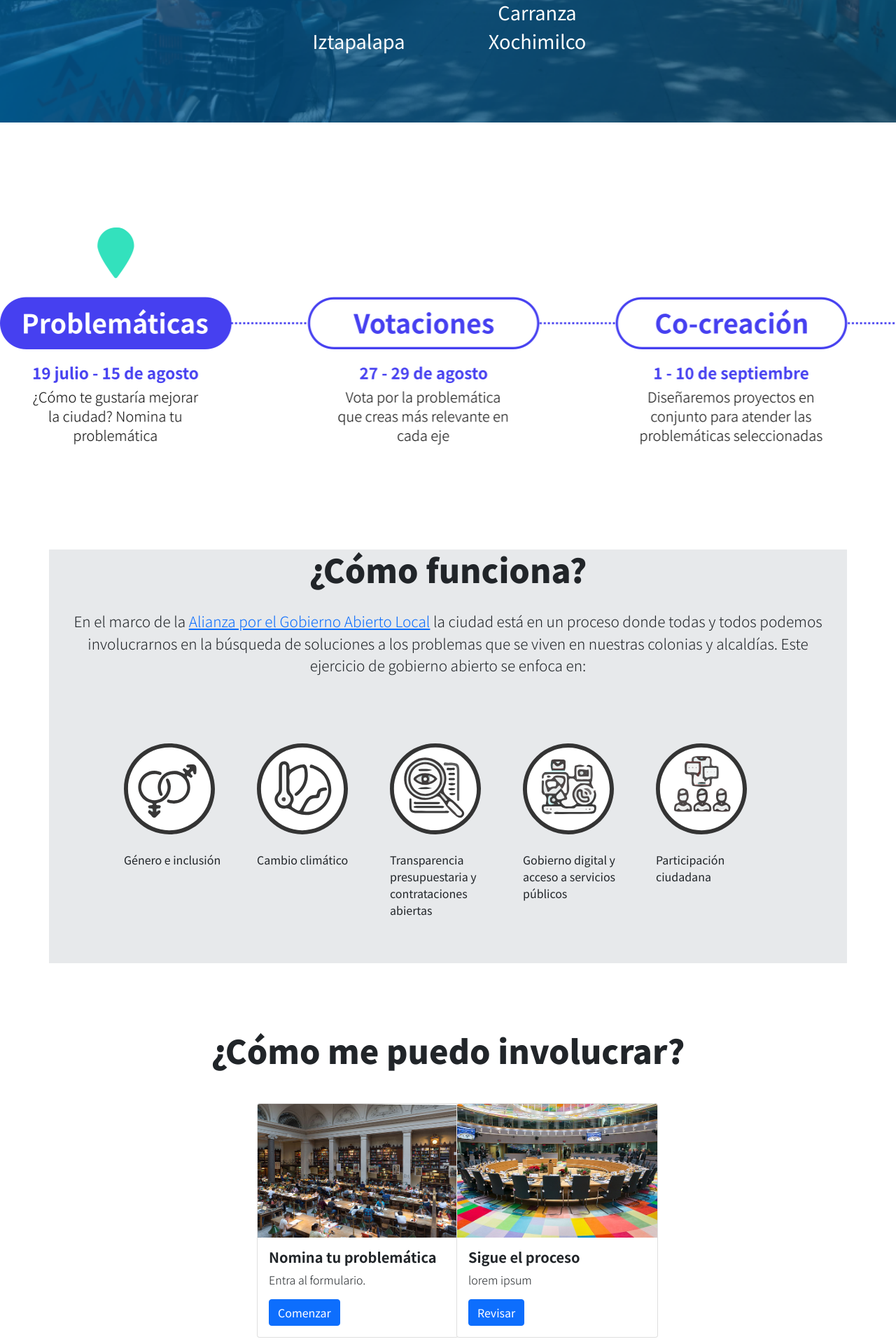
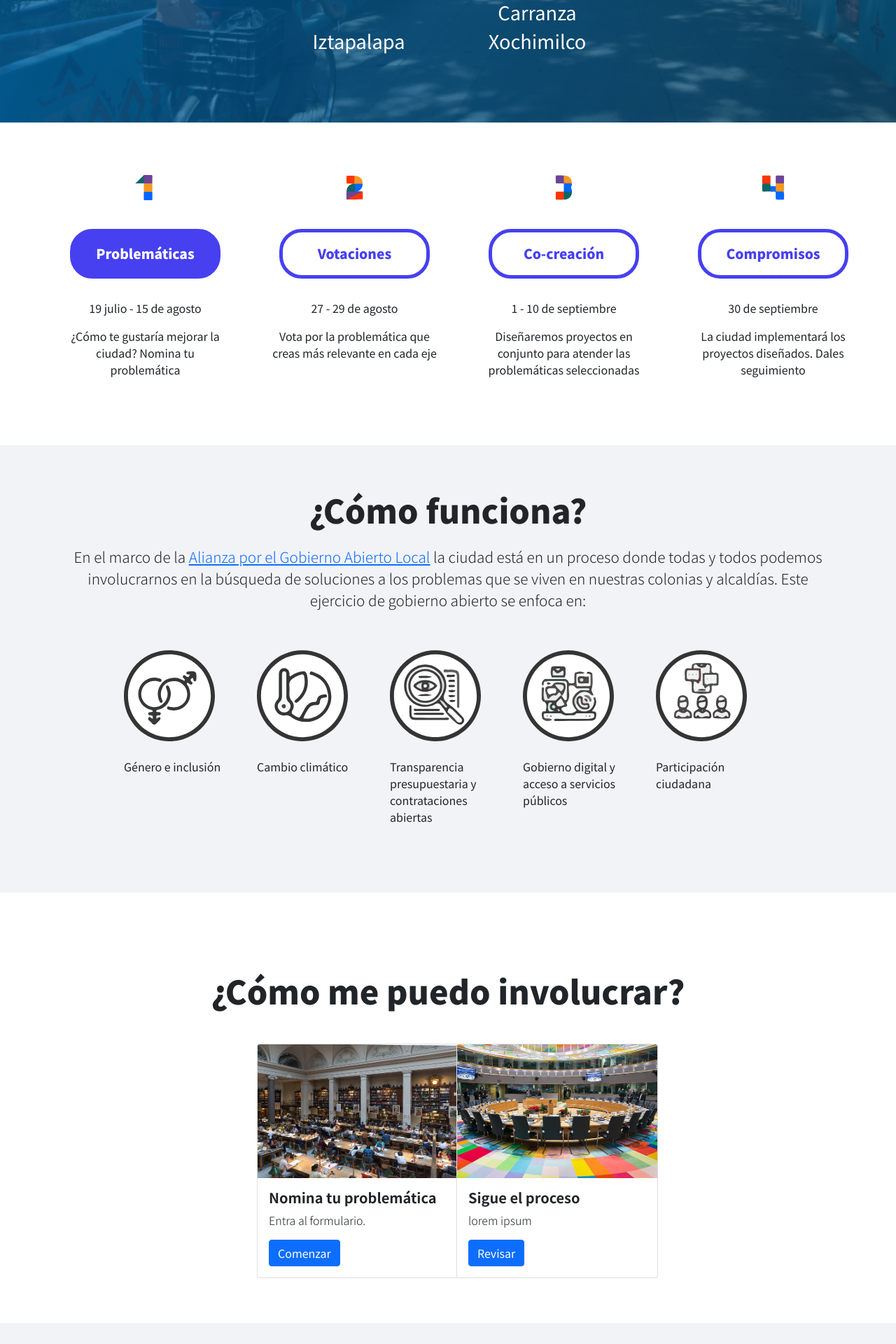
Before and after one commit to basicavisual/ogplocal, a Jekyll site: the page built from index.markdown, in a window 1280 px wide. Shown: the part 753-2673 px from the top of the page at 70% size. Built offline with Jekyll 4.4.1, drawn with Linux system fonts in a browser that asks for light colours; some of the changed text lies outside the part shown.

Commit message:
beta: ajustes de links y colores

```diff
--- a/_includes/home/funciona.html
+++ b/_includes/home/funciona.html
@@ -1,11 +1,12 @@
-<section class="container">
+<section class="section">
+  <div class="container">
     <h2 class="text-center">¿Cómo funciona?</h2>
 
-  <p class="section-text my-4">En el marco de la <a href="https://www.opengovpartnership.org/es/ogp-local/">Alianza por el Gobierno Abierto Local</a> la ciudad está en un proceso donde todas y todos podemos
+    <p class="section-text my-3">En el marco de la <a href="https://www.opengovpartnership.org/es/ogp-local/">Alianza por el Gobierno Abierto Local</a> la ciudad está en un proceso donde todas y todos podemos
       involucrarnos en la búsqueda de soluciones a los problemas que se viven en nuestras colonias y alcaldías.
       Este ejercicio de gobierno abierto se enfoca en:</p>
 
-    <div class="row my-5">
+      <div class="row my-3">
         <div class="col-md-1">
 
         </div>
@@ -33,5 +34,5 @@
 
         </div>
       </div>
-
+  </div>
 </section>
--- a/_includes/home/participa.html
+++ b/_includes/home/participa.html
@@ -1,4 +1,5 @@
-<section class="container">
+<section>
+  <div class="container">
     <h2 class="text-center my-5">¿Cómo me puedo involucrar?</h2>
     <div class="row justify-content-center">
       <div class="col-md-3">
@@ -23,5 +24,5 @@
         </div>
       </div>
     </div>
-
+  </div>
 </section>
--- a/_includes/home/quienessomos.html
+++ b/_includes/home/quienessomos.html
@@ -1,57 +1,50 @@
-<section class="container">
+<section>
+  <div>
     <h2 class="text-center my-5">¿Quiénes organizan?</h2>
-
     <div class="row justify-content-center">
       <div class="col-md-3">
-      <div class="card" style="width: 18rem;">
+        <div class="card card-organizadores" style="width: 18rem;">
           <!-- <img src="{{ site.baseurl }}/assets/images/nucleo.jpg" class="card-img-top" alt="..."> -->
           <div class="card-body">
             <h5 class="card-title">Núcleo promotor</h5>
             <p class="card-text">El grupo que diseña y coordina el proceso</p>
             <ul class="card-text">
               <li><a href="https://www.avina.net">Fundación AVINA</a></li>
-            <li><a href="https://www.avina.net">Instituto Liderazgo Simone de Beauvoir</a></li>
-            <li><a href="https://www.avina.net">Equis Justicia</a></li>
-            <li><a href="https://www.avina.net">InfoCDMX</a></li>
-            <li><a href="https://www.avina.net">Alcaldía Cuauhtémoc</a></li>
-            <li><a href="https://www.avina.net">Agencia Digital de Innovación Pública</a></li>
+              <li><a href="https://ilsb.org.mx">Instituto Liderazgo Simone de Beauvoir</a></li>
+              <li><a href="https://equis.org.mx">Equis Justicia</a></li>
+              <li><a href="www.infocdmx.org.mx">InfoCDMX</a></li>
+              <li><a href="https://alcaldiacuauhtemoc.mx">Alcaldía Cuauhtémoc</a></li>
+              <li><a href="https://adip.cdmx.gob.mx/">Agencia Digital de Innovación Pública</a></li>
             </ul>
           </div>
         </div>
       </div>
       <div class="col-md-3">
-      <div class="card" style="width: 18rem;">
+        <div class="card card-organizadores" style="width: 18rem;">
           <!-- <img src="{{ site.baseurl }}/assets/images/consejo.jpg" class="card-img-top" alt="..."> -->
           <div class="card-body">
             <h5 class="card-title">Grupo asesor</h5>
             <p class="card-text">El grupo de espacialistas que asesoran el desarrollo de las actividades</p>
-          <ul class="card-text">
-            <li><a href="https://www.avina.net">Fundación AVINA</a></li>
-            <li><a href="https://www.avina.net">Instituto Liderazgo Simone de Beauvoir</a></li>
-            <li><a href="https://www.avina.net">Equis Justicia</a></li>
-            <li><a href="https://www.avina.net">InfoCDMX</a></li>
-            <li><a href="https://www.avina.net">Alcaldía Cuauhtémoc</a></li>
-            <li><a href="https://www.avina.net">Agencia Digital de Innovación Pública</a></li>
-          </ul>
+            <button class="btn btn-primary"><a href="https://plazapublica.cdmx.gob.mx/processes/convocatoria-grupoasesor-AGA/f/107/">Conócelos</a></button>
           </div>
         </div>
       </div>
       <div class="col-md-3">
-      <div class="card" style="width: 18rem;">
+        <div class="card card-organizadores" style="width: 18rem;">
           <!-- <img src="{{ site.baseurl }}/assets/images/nucleo.jpg" class="card-img-top" alt="..."> -->
           <div class="card-body">
             <h5 class="card-title">Entidades e instituciones</h5>
             <p class="card-text">Las entidades que asumen los compromisos</p>
             <ul class="card-text">
-            <li><a href="https://www.avina.net">Fundación AVINA</a></li>
-            <li><a href="https://www.avina.net">Instituto Liderazgo Simone de Beauvoir</a></li>
-            <li><a href="https://www.avina.net">Equis Justicia</a></li>
-            <li><a href="https://www.avina.net">InfoCDMX</a></li>
-            <li><a href="https://www.avina.net">Alcaldía Cuauhtémoc</a></li>
-            <li><a href="https://www.avina.net">Agencia Digital de Innovación Pública</a></li>
+              <li><a href="https://www.finanzas.cdmx.gob.mx">Secretaría de Administración y Finanzas</a></li>
+              <li><a href="https://semujeres.cdmx.gob.mx">Secretaría de las Mujeres</a></li>
+              <li><a href="https://www.sedema.cdmx.gob.mx">Secretaría de Medio Ambiente</a></li>
+              <li><a href="https://www.sibiso.cdmx.gob.mx">Secretaría de Inclusión y Bienestar Social</a></li>
+              <li><a href="https://adip.cdmx.gob.mx/">Agencia Digital de Innovación Pública</a></li>
             </ul>
           </div>
         </div>
       </div>
     </div>
+  </div>
 </section>
--- a/_includes/home/timeline.html
+++ b/_includes/home/timeline.html
@@ -1,3 +1,39 @@
-<section class="timeline">
-    <img class="timeline" src="assets/images/timeline.png">
+<section>
+    <div class="container">
+        <ul class="timeline">
+            <li>
+                <img src="assets/images/numeros/1.svg" alt="1" class="numero">
+                <div class="active"><a class="active" href="">Problemáticas</a></div>
+                <p class="timeline-fecha">19 julio - 15 de agosto</p>
+                <p class="timeline-descripcion">
+                    ¿Cómo te gustaría mejorar la ciudad? Nomina tu problemática
+                </p>
+            </li>
+            <li>
+                <img src="assets/images/numeros/2.svg" alt="1" class="numero">
+                <div><a href="">Votaciones</a></div>
+                <p class="timeline-fecha">27 - 29 de agosto</p>
+                <p class="timeline-descripcion">
+                    Vota por la problemática que creas más relevante en cada eje
+                </p>
+            </li>
+            <li>
+                <img src="assets/images/numeros/3.svg" alt="1" class="numero">
+                <div><a href="">Co-creación</a></div>
+                <p class="timeline-fecha">1 - 10 de septiembre</p>
+                <p class="timeline-descripcion">
+                    Diseñaremos proyectos en conjunto para atender las problemáticas seleccionadas
+                </p>
+            </li>
+            <li>
+                <img src="assets/images/numeros/4.svg" alt="1" class="numero">
+                <div><a href="">Compromisos</a></div>
+                <p class="timeline-fecha">30 de septiembre</p>
+                <p class="timeline-descripcion">
+                    La ciudad implementará los proyectos diseñados. Dales seguimiento
+                </p>
+            </li>
+        </ul>
+    </div>
+    <!-- <img class="timeline" src="assets/images/timeline.png"> -->
 </section>
--- a/assets/css/layouts/home.sass
+++ b/assets/css/layouts/home.sass
@@ -18,13 +18,17 @@
 // section classes
 
 section
+  padding: 4rem 0
+  &:nth-of-type(even)
+    background-color: #f2f3f7
+
+
+section div.container
   display: flex
   flex-direction: column
   justify-content: center
-  margin: 3rem auto
   min-height: 300px
-  &:nth-of-type(even)
-    background-color: #E7E9EB
+
 
 
 
@@ -43,13 +47,42 @@ p.section-text
   font-weight: 300
 
 // timeline
-
-
-section.timeline
+ul.timeline
+  list-style-type: none
   display: flex
   justify-content: center
-  width: 1650px
-  margin: 150px auto
+  li
+    margin: 0 2rem
+    width: 300px
+    text-align: center
+    img.numero
+      display: block
+      margin: auto
+    div
+      padding: 1rem 2rem
+      margin: 30px 10px
+      background-color: #ffffff
+      border: 5px solid #4640f0
+      border-radius: 2rem
+      min-width: 215px
+      &.active
+        background-color: #4640f0
+      a
+        font-weight: 900
+        font-size: 1.2rem
+        text-decoration: none
+        color: #4640f0
+        &.active
+          color: #ffffff
+        &:hover
+          text-decoration: underline
+    &::after
+      content: ''
+      z-index: 1000
+      width: 50%
+      height: 5px
+      border-bottom: 15px dashed #0000bf
+
 img.timeline
   display: block
   margin: auto
@@ -66,5 +99,14 @@ img.timeline
 .card-text
   font-weight: 300
 
+.card-organizadores
+  min-height: 316px
+
+.card .card-body button a
+  color: #fff
+  text-decoration: none
+  &:hover
+    text-decoration: underline
+
 h5.card-title
   font-weight: bold
```
Lines whose indentation alone changed are shown as unchanged.
